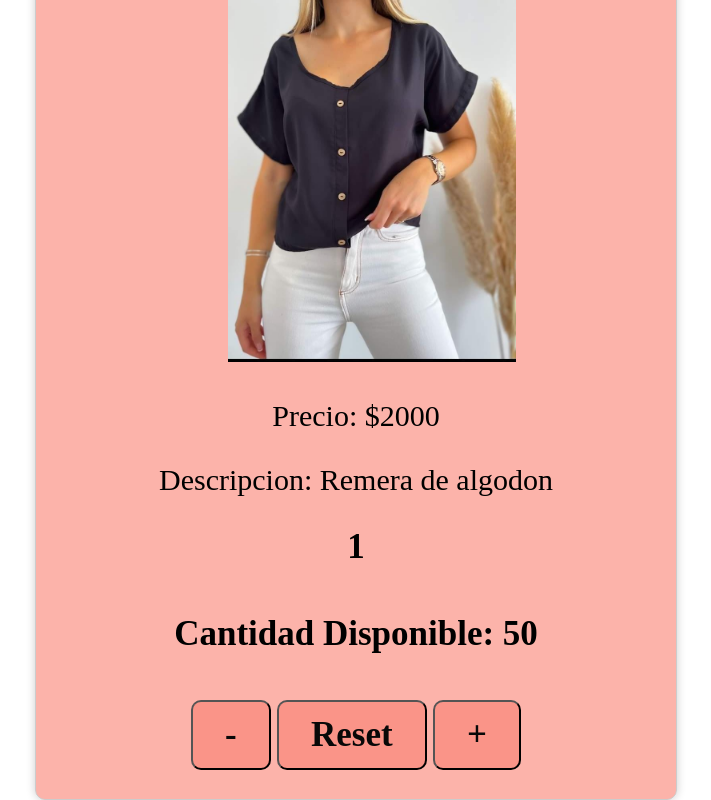
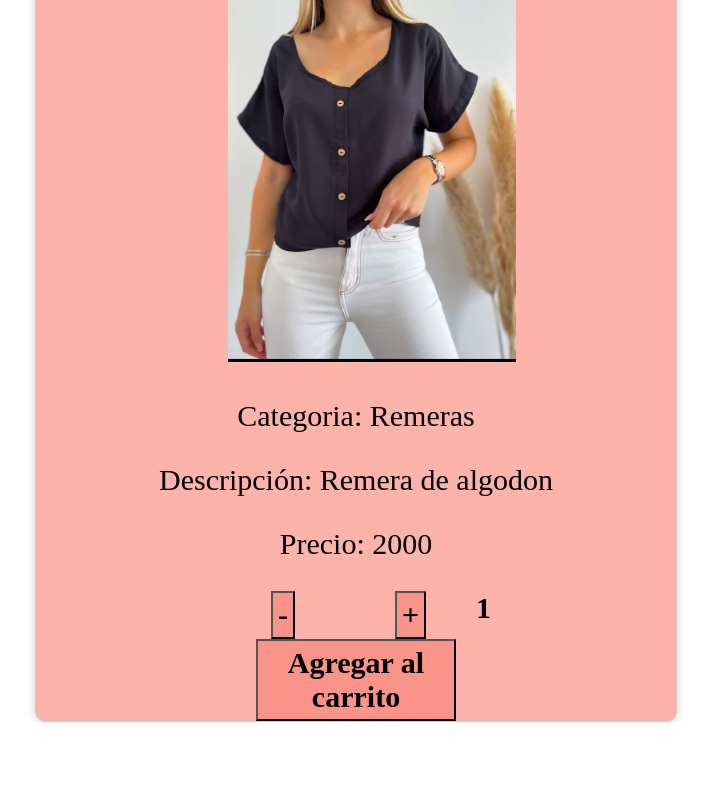
Before and after one commit to Valensoler/EntregaFinal_Soler, a React (Create React App) app: page /item/1 in a window 1280 px wide. Shown: the part 430-1230 px from the top of the page, without its empty margins (285-996 px from the left). After the commit the page ends 1152 px from the top, so only its background shows below. Built offline with nearby package versions, Linux system fonts and the light colour scheme.

Commit message:
primer commit

```diff
--- a/src/App.js
+++ b/src/App.js
@@ -4,10 +4,13 @@ import ItemDetailContainer from './components/ItemDetailContainer/ItemDetailCont
 import NavBar from './components/NavBar/NavBar';
 import { BrowserRouter, Routes, Route } from 'react-router-dom';
 
+import { CartProvider } from './context/CartContext';
 
 const App = () => {
+
   return (
     <div>
+      <CartProvider>
         <BrowserRouter>
           <NavBar/>
           <Routes>
@@ -16,6 +19,7 @@ const App = () => {
             <Route path= '/item/:itemId' element = {<ItemDetailContainer/>} />
           </Routes>
         </BrowserRouter>
+      </CartProvider>
     </div>
   );
 }
--- a/src/components/Counter/Counter.js
+++ /dev/null
@@ -1,43 +0,0 @@
-import {useState} from "react"
-import Button from '../Button/Button'
-
-const Counter = (props) => {
-    const [count,setCount] = useState(props.initial || 1)
-    const [message, setMessage] = useState('')
-
-    const decrement = () => {
-        setMessage('')
-        if (count>1){
-            setCount(count-1)
-        }else{
-            setMessage('No es posible que la cantidad sea menor a 1')
-        }
-    }
-
-    const increment = () => {
-        setMessage('')
-        if(count < props.stock){
-            setCount(count+1)
-        }else{
-            setMessage('No hay stock suficiente para la cantidad seleccionada')
-        }
-    }
-
-    const reset = () => {
-        setCount(props.initial)
-        setMessage('')
-    }
-
-    return (
-        <div>
-            <h2>{count}</h2>
-            <h4>Cantidad Disponible: {props.stock}</h4>
-            <Button label="-" handleClick={decrement}/>
-            <Button label="Reset" handleClick={reset}/>
-            <Button label="+" handleClick={increment}/>
-            <h2>{message}</h2>
-        </div>
-    )
-}
-
-export default Counter
--- a/src/components/Item/Item.js
+++ b/src/components/Item/Item.js
@@ -1,5 +1,4 @@
 import './Item.css'
-import '../Counter/Counter'
 import {Link} from "react-router-dom"
 
 const Item = ({ id, name, img, price, category}) => {
--- /dev/null
+++ b/src/components/ItemCount/ItemCount.css
@@ -0,0 +1,37 @@
+.Counter {
+    display: flex;
+    flex-direction: column;
+    justify-content: center;
+    align-items: center;
+    width: 300px;
+    margin: auto;
+}
+
+.Button {
+    text-decoration: none;
+    margin: 0 50px;
+    width: auto;
+    padding: 5px;
+    font-size: 5px;
+    background: rgba(250, 128, 114, 0.6);
+    display: flex;
+    align-self: center;
+    justify-content: center;
+    text-decoration: none;
+    color: #000;
+    cursor: pointer;
+    outline: inherit;
+    font-size: 30px;
+    font-family: 'Times New Roman', Times, serif;
+}
+
+.Number {
+    font-size: 30px;
+    margin: 0;
+    order: 1;
+}
+
+.Controls {
+    display: flex;
+    justify-content: center;
+}
--- a/src/components/ItemCount/ItemCount.js
+++ b/src/components/ItemCount/ItemCount.js
@@ -1,21 +1,33 @@
-import { useState } from "react"
+import './ItemCount.css'
+import { useState } from 'react'
 
-const ItemCount = ({stock, onAdd}) => {
+const ItemCount = ({stock = 0, initial = 1, onAdd})=> {
+   const [quantity, setQuantity] = useState(initial)
 
-    const [count, setCount] = useState (1)
+   const increment = () => {
+       if(quantity < stock) {
+           setQuantity(quantity+1)
+       }
+   }
 
-    const decrement = () => setCount (prev => prev - 1)
+   const decrement = () => {
+       if(quantity > 1) {
+           setQuantity(quantity - 1)
+       }
+   }
 
-    const increment = () => setCount (prev => prev + 1)
+   return(
+       <div className='Counter'>
+            <div className='Controls'>
+                <button className="Button" onClick={decrement}>-</button>
+                <h4 className='Number'>{quantity}</h4>
+                <button className="Button" onClick={increment}>+</button>
+            </div>
+            <div>
+                <button className="Button" onClick={() => onAdd(quantity)}>Agregar al carrito</button>
+            </div>
+       </div>
+   )
 
-    return (
-        <div>
-            <h2>0</h2>
-            <button onClick={decrement}> Decrement </button>
-            <button onClick={increment}> Increment</button>
-            <button onClick={() => onAdd(count)} disabled={stock === 0} > Agregar al carrito </button>
-        </div>
-    )
 }
-
 export default ItemCount
--- a/src/components/ItemDetail/ItemDetail.js
+++ b/src/components/ItemDetail/ItemDetail.js
@@ -1,11 +1,52 @@
-const ItemDetail = ({ name, img, price, description }) => {
+import './ItemDetail.css'
+import { useContext, useState } from 'react'
+import ItemCount from '../ItemCount/ItemCount'
+import { CartContext } from '../../context/CartContext'
+import { Link } from 'react-router-dom'
+
+const ItemDetail = ({ id, name, img, category, description, price, stock }) => {
+    const [quantity, setQuantity] = useState(0)
+    const { addItem } = useContext(CartContext)
+
+    const handleOnAdd = (quantity) => {
+        const productToAdd = {
+            id, name, price, quantity
+        }
+        setQuantity(quantity)
+        addItem(productToAdd)
+    }
+
     return (
-        <div>
-            <h2>{name}</h2>
-            <img src={img} alt={name} />
-            <p> Precio: ${price}</p>
-            <p> Descripcion: {description}</p>
-        </div>
+        <article className="CardItem">
+            <header className="Header">
+                <h2 className="ItemHeader">
+                    {name}
+                </h2>
+            </header>
+            <picture>
+                <img src={img} alt={name} className="ItemImg"/>
+            </picture>
+            <section>
+                <p className="Info">
+                    Categoria: {category}
+                </p>
+                <p className="Info">
+                    Descripción: {description}
+                </p>
+                <p className="Info">
+                    Precio: {price}
+                </p>
+            </section>
+            <footer className='ItemFooter'>
+                {
+                    quantity > 0 ? (
+                        <Link to='/cart'>Terminar compra</Link>
+                    ) : (
+                        <ItemCount onAdd={handleOnAdd} stock={stock} />
+                    )
+                }
+            </footer>
+        </article>
     )
 }
 
--- a/src/components/ItemDetailContainer/ItemDetailContainer.js
+++ b/src/components/ItemDetailContainer/ItemDetailContainer.js
@@ -1,13 +1,14 @@
+import "./ItemDetailContainer.css"
 import { useState, useEffect } from "react"
 import { getProductById } from "../../asyncMock"
 import { useParams } from "react-router-dom"
 import ItemDetail from "../ItemDetail/ItemDetail"
-import "./ItemDetailContainer.css"
-import Counter from "../Counter/Counter"
+
 
 const ItemDetailContainer = () => {
     const [product, setProduct] = useState({})
     const [loading, setLoading] = useState (true)
+    const [error, setError] = useState (false)
 
     const { itemId } = useParams ()
     useEffect(() => {
@@ -18,6 +19,7 @@ const ItemDetailContainer = () => {
             })
             .catch (error =>{
                 console.log (error)
+                setError (true)
             })
             .finally (() => {
                 setLoading (false)
@@ -28,12 +30,15 @@ const ItemDetailContainer = () => {
         return <h1>Cargando...</h1>
     }
 
+    if (error) {
+        return <h1> Vuelve a cargar la pagina </h1>
+    }
+
     return (
         <div className="producto">
             <h1>Detalle del producto</h1>
             <div className="caract">
                 <ItemDetail {...product}/>
-                <Counter {...product}/>
             </div>
         </div>
     )
--- /dev/null
+++ b/src/context/CartContext.js
@@ -0,0 +1,25 @@
+import { createContext, useState } from "react"
+
+export const CartContext = createContext ()
+
+export const CartProvider = ({ children }) => {
+    const [cart, setCart] = useState ([])
+
+    const addItem = (productToAdd) => {
+        if(!isInCart(productToAdd.id)) {
+        setCart(prev => [...prev, productToAdd])
+        } else {
+        console.log('El producto ya esta agregado')
+        }
+    }
+
+    const isInCart = (id) => {
+        return cart.some (prod => prod.id === id)
+    }
+
+    return (
+        <CartContext.Provider value = {(cart, addItem )}>
+            { children }
+        </CartContext.Provider>
+    )
+}
```
Also changed, not shown: src/components/ItemDetail/ItemDetail.css (added). Lines whose indentation alone changed are shown as unchanged.
